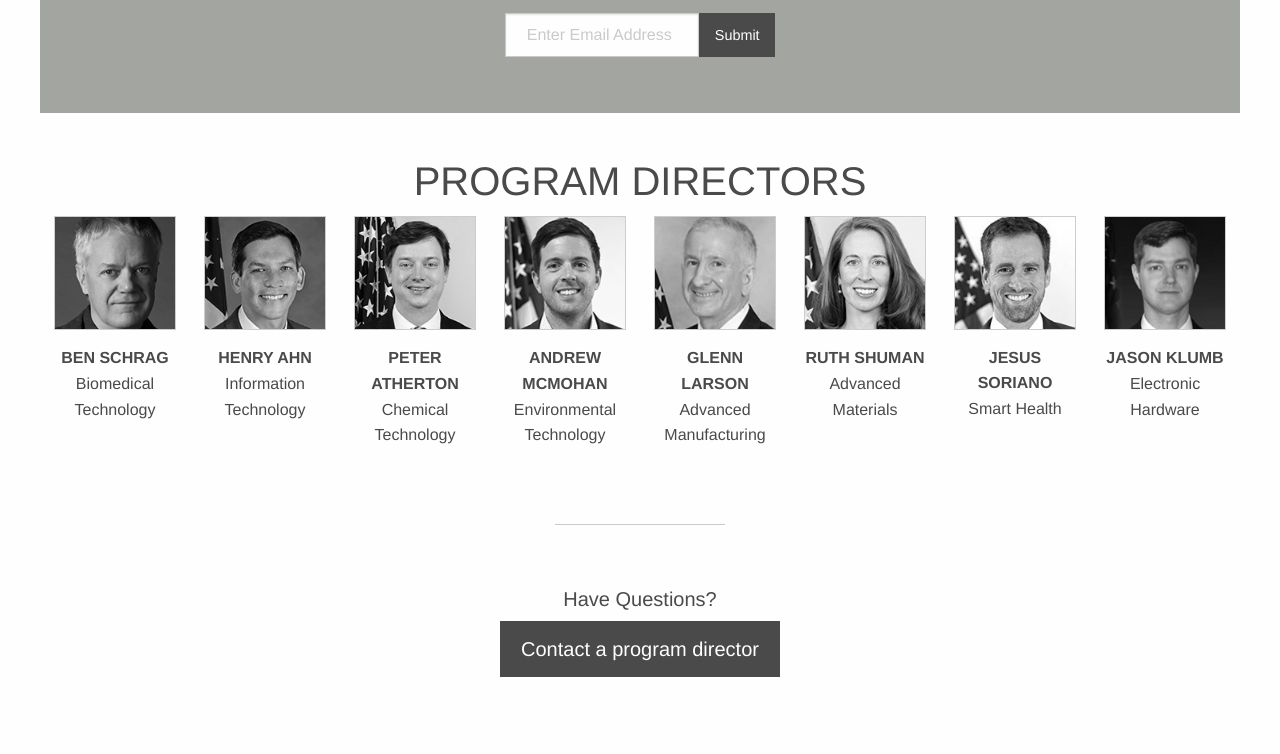
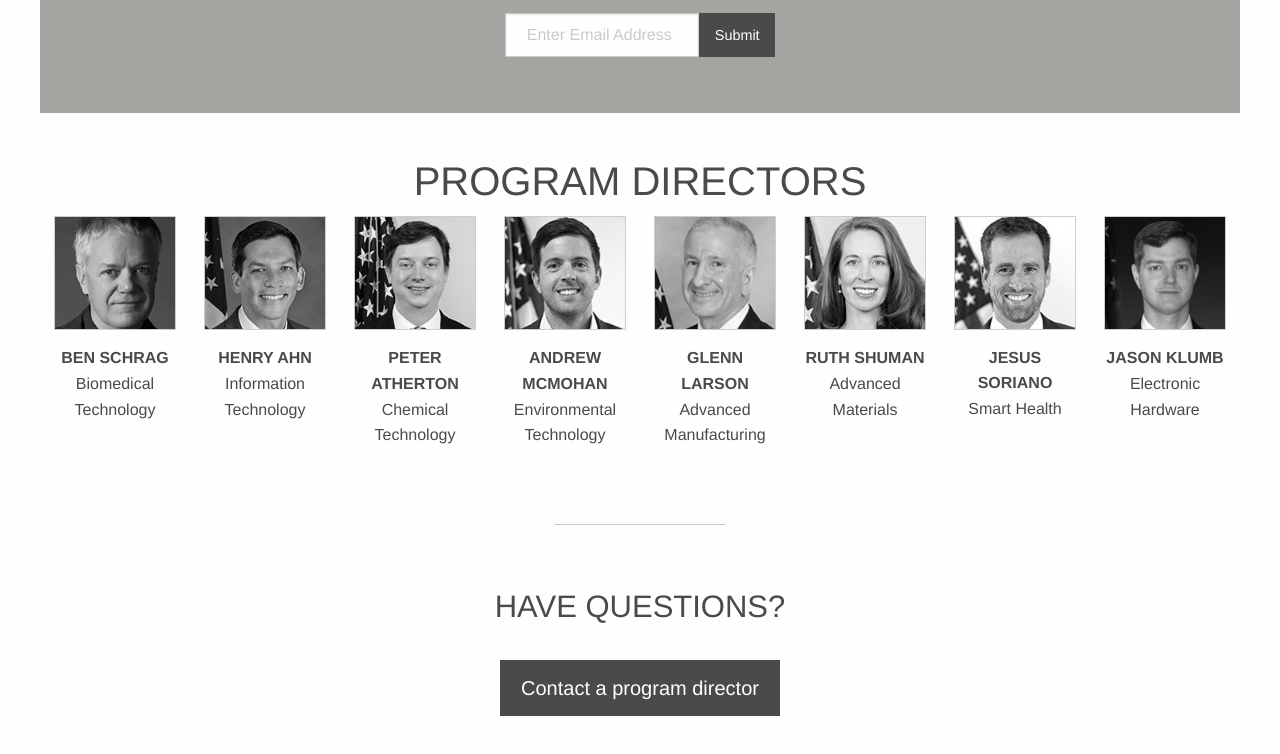
Before and after one commit to 18F/nsf-sbir-sprint, a plain HTML site: page index.html in a window 1280 px wide. Shown: the part 1642-2396 px from the top of the page. Before the commit the page ends 2375 px from the top, so only its background shows below. Drawn offline with Linux system fonts and the light colour scheme.

```diff
--- a/index.html
+++ b/index.html
@@ -230,7 +230,8 @@
     <!-- HAVE QUESTIONS -->
     <div class="row vertical-padding">
       <div class="large-12 columns text-center">
-        <h5>Have Questions?</h5>
+        <h3 class="condensed-bold text-center">Have Questions?</h3>
+        <br>
         <a href="" class="button large">Contact a program director</a>
       </div>
     </div>
```
